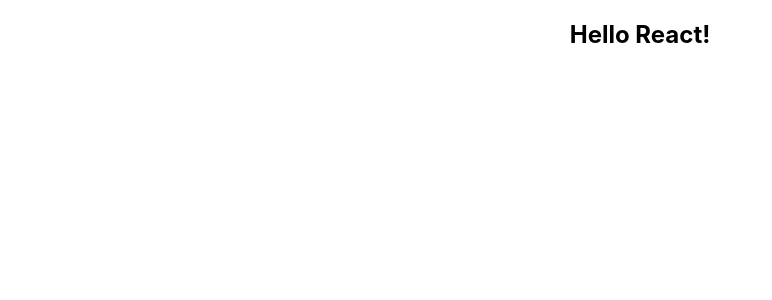
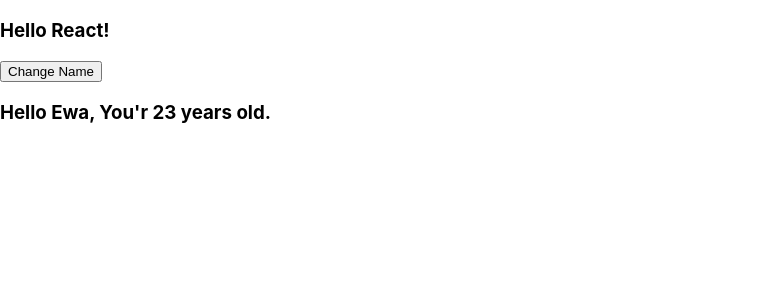
Before and after one commit to norbert-lukaszuk/academind-react, a React (Create React App) app: page / in a window 1280 px wide. Shown: the top 300 px of the page, without its empty margins (0-772 px from the left). Built offline with nearby package versions, Linux system fonts and the light colour scheme.

Commit message:
this.setState

```diff
--- a/src/App.js
+++ b/src/App.js
@@ -1,12 +1,35 @@
-import React from "react";
-import "./App.css";
+import React, { Component } from "react";
+import Person from "./Person";
 
-function App() {
-  return (
-    <div className="App">
-      <h2>Hello React!</h2>
-    </div>
-  );
+export default class App extends Component {
+  state = {
+    persons: [
+      { name: "Ewa", age: 23 },
+      { name: "Jan", age: 33 },
+      { name: "Borys", age: 13 },
+    ],
+    newPerson: { name: "Bogdan", age: 40 },
+  };
+  render() {
+    console.log(this.state);
+    const buttonClickHandler = () => {
+      this.setState({
+        persons: [
+          { name: "Ewelina", age: 25 },
+          { name: "Jan", age: 33 },
+          { name: "Borys", age: 13 },
+        ],
+      });
+    };
+    return (
+      <div>
+        <h3>Hello React!</h3>
+        <button onClick={buttonClickHandler}>Change Name</button>
+        <Person
+          personName={this.state.persons[0].name}
+          age={this.state.persons[0].age}
+        />
+      </div>
+    );
+  }
 }
-
-export default App;
--- /dev/null
+++ b/src/Person.js
@@ -0,0 +1,13 @@
+import React from "react";
+
+const Person = ({ personName, age, children }) => {
+  return (
+    <div>
+      <h3>
+        Hello {personName}, You'r {age} years old. {children}
+      </h3>
+    </div>
+  );
+};
+
+export default Person;
```
